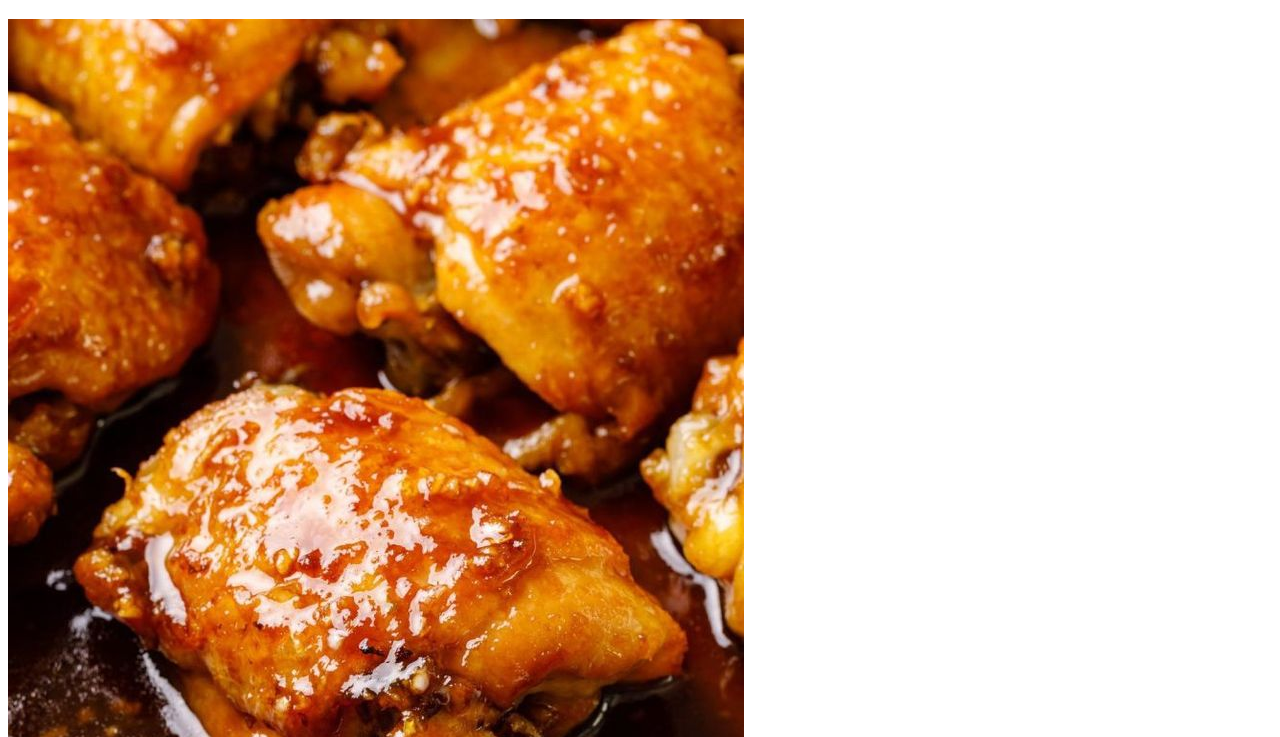
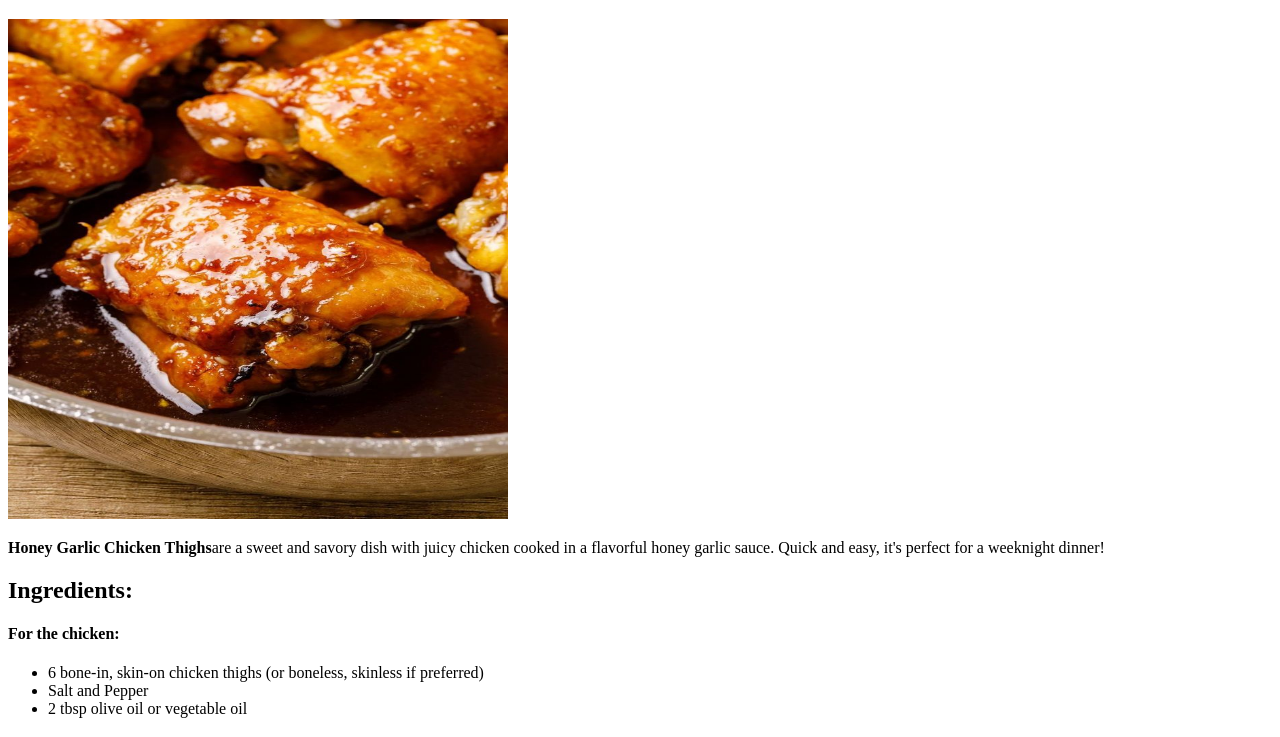
Before and after one commit to Vee-Mukoma/odin-recipes, a plain HTML site: page recipes/chickenthighs.html in a window 1280 px wide. Shown: the part 61-798 px from the top of the page. Drawn offline with Linux system fonts and the light colour scheme.

Commit message:
Resized the size of chicken thigh image in chicken.html

```diff
--- a/recipes/chickenthighs.html
+++ b/recipes/chickenthighs.html
@@ -7,7 +7,7 @@
 </head>
 <body>
     <h1>Honey Garlic CHicken Thighs</h1>
-    <img src="../images/chickenthighs.jpeg" alt="Chicken Thighs">
+    <img src="../images/chickenthighs.jpeg" alt="Chicken Thighs" height="500px" width="500px">
 
     <p><strong>Honey Garlic Chicken Thighs</strong>are a sweet and savory dish with juicy chicken cooked in a flavorful honey garlic sauce. Quick and easy, it's perfect for a weeknight dinner!</p>
     <h2>Ingredients:</h2>
```
